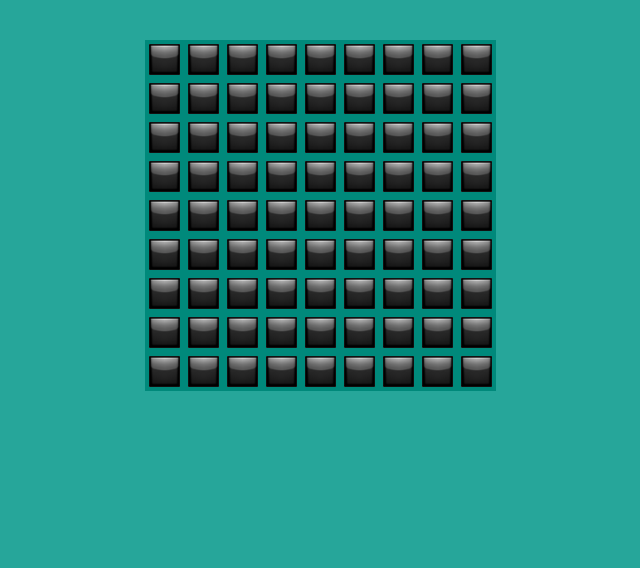
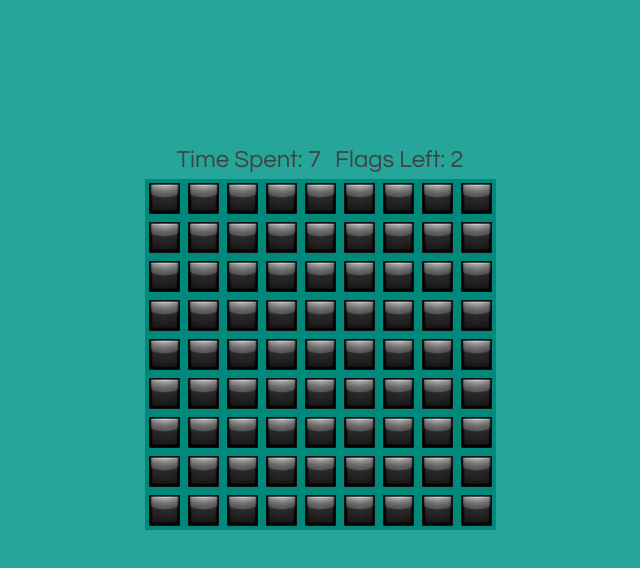
Before and after one commit to Bastas98/Minesweeper, a React app: page / in a window 1280 px wide. Shown: the whole page, without its empty margins (320-960 px from the left). Built offline with nearby package versions, Linux system fonts and the light colour scheme.

Commit message:
Added the timer and flag count to UI

```diff
--- a/src/index.css
+++ b/src/index.css
@@ -8,12 +8,20 @@ ol, ul {
   padding-left: 30px;
 }
 
+p {
+  margin: 2%;
+  display:inline-block;
+}
+
 .board-row:after {
   clear: both;
   content: "";
   display: table;
 }
 
+.game-header {
+  display: table;
+}
 .image1 {
   position: relative;
 }
@@ -41,6 +49,7 @@ ol, ul {
 }
 
 .container {
+  margin-top: 10%;
   display: flex;
   flex-direction: row;
   justify-content: center;
@@ -52,7 +61,7 @@ ol, ul {
 }
 
 .game-info {
-  font-size: 48px;
+  font-size: 24px;
   color: #424242;
   margin-top: 20px;
   text-align: center;
--- a/src/index.js
+++ b/src/index.js
@@ -1,6 +1,5 @@
-import React, { useCallback, useEffect, useState } from "react";
+import React, { useCallback, useEffect, useState, useRef } from "react";
 import ReactDOM from "react-dom";
-import Popup from "react-popup";
 import "./index.css";
 import buttonImage from "./images/Button.png";
 import BombImage from "./images/Bomb.png";
@@ -146,7 +145,11 @@ function isWin(board, isFlagged) {
 
 function Game({ boardSize, numBombs }) {
   const [board, setBoard] = useState(buildBoard(boardSize, numBombs));
+  const [timer, setTimer] = useState(0);
+  const [timerOn, setTimerOn] = useState(true);
   const [flagsLeft, setFlagsLeft] = useState(numBombs);
+
+  const timerRef = useRef(null);
 
   const [isFlagged, setisFlagged] = useState(
     Array.from({ length: boardSize }, () =>
@@ -159,7 +162,13 @@ function Game({ boardSize, numBombs }) {
     )
   );
 
-  const returnAdjacents = (i, j) => {
+  useEffect(() => {
+    timerRef.current = setInterval(() => {
+      setTimer((timer) => timer + 1)
+    }, 1000)
+  }, []);
+
+  const returnAdjacents = useCallback((i, j) => {
     let adjacentArray = [];
     const adjacentOffsets = [
       [-1, -1],
@@ -187,9 +196,9 @@ function Game({ boardSize, numBombs }) {
       }
     });
     return adjacentArray;
-  };
+  },[boardSize]);
 
-  const revealAdjacents = (i, j) => {
+  const revealAdjacents = useCallback((i, j) => {
     const tempIsRevealed = isRevealed.map((row) => row.map((col) => col));
     let revealArray = returnAdjacents(i, j);
     let currentCell;
@@ -208,17 +217,35 @@ function Game({ boardSize, numBombs }) {
       }
     }
     setisRevealed(tempIsRevealed);
-  };
+  }, [board, isRevealed, returnAdjacents]);
+
+  const resetBoard = useCallback(() => {
+    setBoard(buildBoard(boardSize, numBombs));
+    setFlagsLeft(numBombs);
+
+    setisFlagged(
+    Array.from({ length: boardSize }, () =>
+      Array.from({ length: boardSize }, () => false)
+    )
+  );
+  setisRevealed(
+    Array.from({ length: boardSize }, () =>
+      Array.from({ length: boardSize }, () => false)
+    )
+  );
+  }, [boardSize, numBombs])
 
   useEffect(() => {
     if (flagsLeft === 0) {
       if (isWin(board, isFlagged)) {
-        window.confirm(
+        if(window.confirm(
           "Congratulations, you have Won! \nWould you like to Play Again?"
-        );
+        )) {
+          resetBoard();
+        }
       }
     }
-  }, [flagsLeft]);
+  }, [board, flagsLeft, isFlagged, resetBoard]);
 
   const callbackLeftClick = useCallback(
     (i, j) => {
@@ -230,13 +257,15 @@ function Game({ boardSize, numBombs }) {
         if (board[i][j] === null) {
           revealAdjacents(i, j);
         } else if (board[i][j] === "b") {
-          window.confirm(
+          if(window.confirm(
             "Unlucky you clicked on a Bomb! \nWould you like to Play Again?"
-          );
+          )) {
+            resetBoard();
+          }
         }
       }
     },
-    [isRevealed, isFlagged, board]
+    [isRevealed, isFlagged, board, revealAdjacents, resetBoard]
   );
 
   const callbackRightClick = useCallback(
@@ -257,6 +286,10 @@ function Game({ boardSize, numBombs }) {
   return (
     <div className="container">
       <div className="game">
+        <div className="game-info">
+            <p>Time Spent: {timer}</p>
+            <p>Flags Left: {flagsLeft}</p>
+        </div>
         <div className="game-board">
           {board.map((row, idx) => (
             <div className="board-row" key={idx}>
@@ -276,6 +309,8 @@ function Game({ boardSize, numBombs }) {
   );
 }
 
+
+
 ReactDOM.render(
   <div>
     <Game boardSize={9} numBombs={2} />
```
Also changed, not shown: 1 other file.
